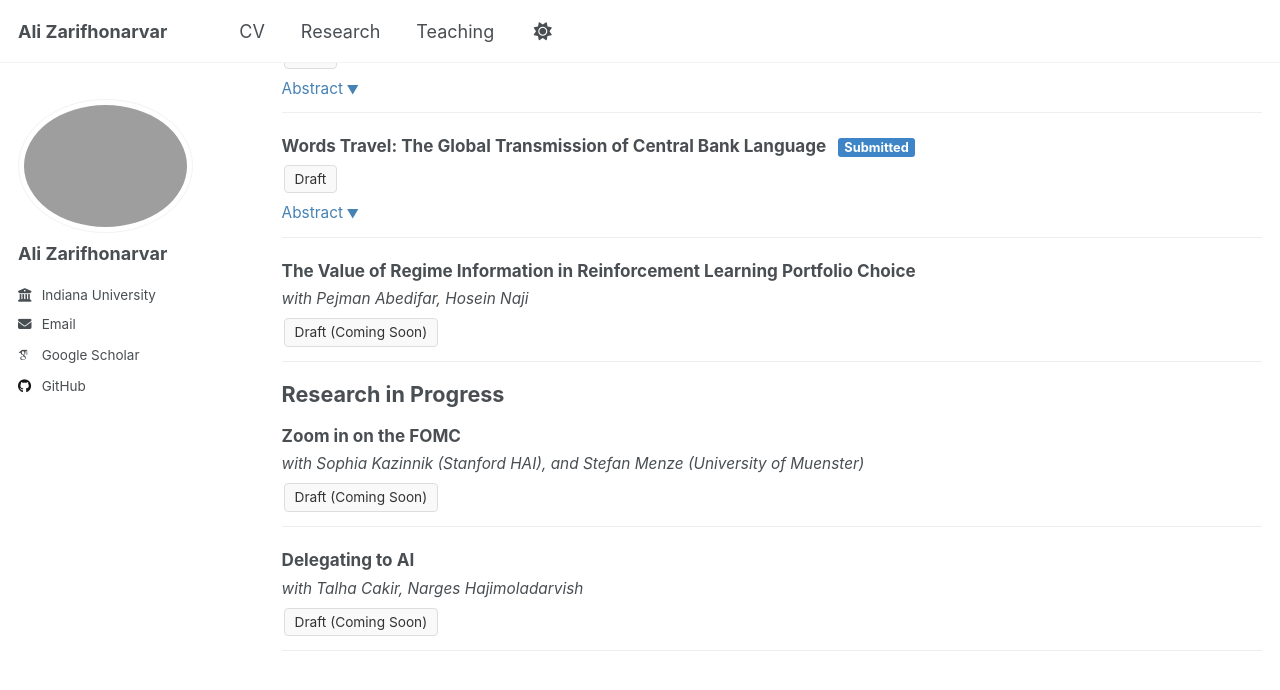
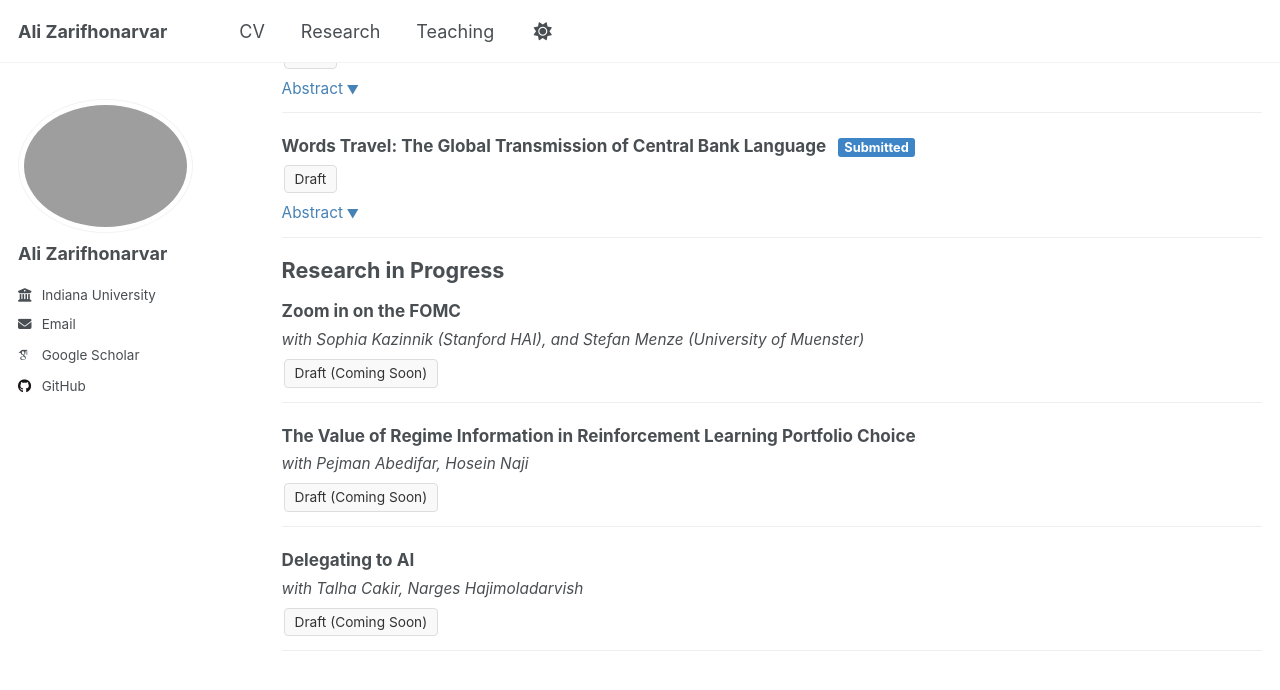
Before and after one commit to alizarif/alizarif.github.io, a Jekyll site: the page built from _pages/research.html, in a window 1280 px wide and 900 px high, scrolled down 967 px. Shown: the top 690 px of the window. Built offline with Jekyll 4.4.1, drawn with Linux system fonts in a browser that asks for light colours; some web fonts are replaced.

Commit message:
Update research.html

```diff
--- a/_pages/research.html
+++ b/_pages/research.html
@@ -216,7 +216,7 @@ author_profile: true
 
 <div class="publication-container">
   <div class="publication-title">
-    <a href="https://scholar.google.com/citations?view_op=view_citation&hl=en&user=PGgdRAUAAAAJ&citation_for_view=PGgdRAUAAAAJ:yD5IFk8b50cC">Simulating Firms' Inflation Expectations with a Multi-Agent AI Framework</a>
+    Simulating Firms' Inflation Expectations with a Multi-Agent AI Framework
     <span class="submitted-badge">Submitted</span>
   </div>
   <div class="author-list">with Daniela Puzzello (Indiana University)</div>
@@ -247,20 +247,21 @@ author_profile: true
   </div>
 </div>
 
+
+<h2>Research in Progress</h2>
+
 <div class="publication-container">
-  <div class="publication-title">The Value of Regime Information in Reinforcement Learning Portfolio Choice</div>
-  <div class="author-list">with Pejman Abedifar, Hosein Naji</div>
+  <div class="publication-title">Zoom in on the FOMC</div>
+  <div class="author-list">with Sophia Kazinnik (Stanford HAI), and Stefan Menze (University of Muenster)</div>
 
   <div class="resources">
     <a href="#" class="resource-box">Draft (Coming Soon)</a>
   </div>
 </div>
 
-<h2>Research in Progress</h2>
-
 <div class="publication-container">
-  <div class="publication-title">Zoom in on the FOMC</div>
-  <div class="author-list">with Sophia Kazinnik (Stanford HAI), and Stefan Menze (University of Muenster)</div>
+  <div class="publication-title">The Value of Regime Information in Reinforcement Learning Portfolio Choice</div>
+  <div class="author-list">with Pejman Abedifar, Hosein Naji</div>
 
   <div class="resources">
     <a href="#" class="resource-box">Draft (Coming Soon)</a>
```
